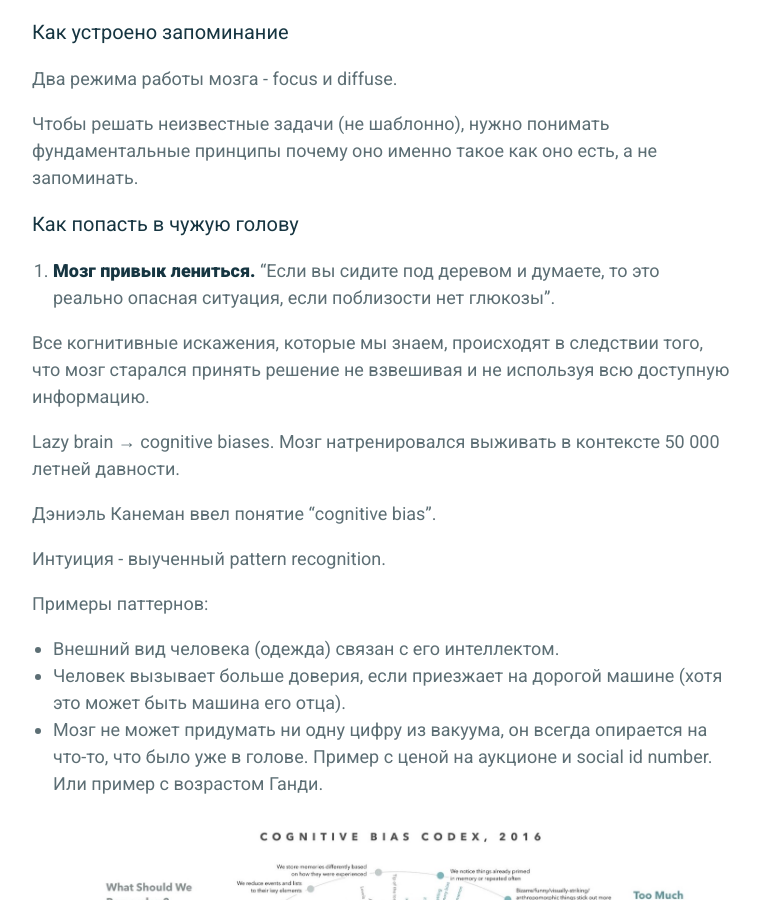
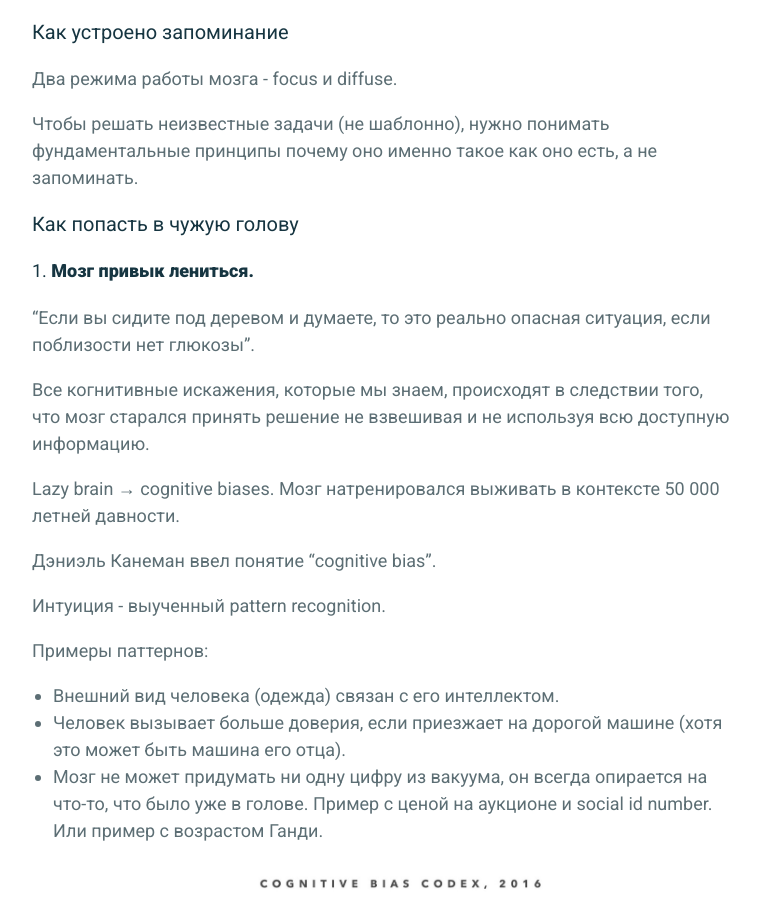
Before and after one commit to kgusman/kgusman.github.io, a Jekyll site: the page built from _posts/2019-04-08-behavioural-engineering.md, in a window 1280 px wide and 900 px high, scrolled down 1838 px. Shown: the whole window, without its empty margins (258-1018 px from the left). Built offline with Jekyll 4.4.1, drawn with Linux system fonts in a browser that asks for light colours.

Commit message:
Update notes

```diff
--- a/_posts/2019-04-08-behavioural-engineering.md
+++ b/_posts/2019-04-08-behavioural-engineering.md
@@ -63,7 +63,7 @@
 
 ### Как попасть в чужую голову
 
-1. **Мозг привык лениться.**
+#### 1. **Мозг привык лениться.**
   "Если вы сидите под деревом и думаете, то это реально опасная ситуация, если поблизости нет глюкозы".
 
   Все когнитивные искажения, которые мы знаем, происходят в следствии того, что мозг старался принять решение не взвешивая и не используя всю доступную информацию.
@@ -90,7 +90,7 @@
 
   Мы натренированы бояться пауков. Но совсем не натренированы на боязни пончиков. От боязни пауков умирают больше людей, чем от самих пауков. Никто не боится пончиков, но от них умирают миллионы людей в год.
 
-2. **У человека нет единого центра принятия решений.**
+#### 2. **У человека нет единого центра принятия решений.**
 
   <p align="center">
     <img src="https://github.com/kgusman/kgusman.github.io/blob/master/assets/behengineering/Untitled-a1ba219b-8e98-45fd-bec5-9c631d726a74.png?raw=true">
@@ -102,7 +102,7 @@
 
   Каждый придумывает себе контракты (почему и как не идти на поводу у своего поведения) сам.
 
-3. **Мозг пластичен (Neurons that fire together wired together)**
+#### 3. **Мозг пластичен (Neurons that fire together wired together)**
 
   Мозг всегда принимает решения в контексте.
 
@@ -115,7 +115,7 @@
   - если человек принимает решения в среде, которая плохо пахнет, то его решения будут более резкие, критические и т.д.
   - Если человек берет горячую чашку в руки и общается с другим человек, то с ним будут общаться более дружественно, более склонны соглашаться, так как горячая чашка возвращает нас в контекст теплых, дружеских, семейных посиделок дома.
 
-4.  **Our emotions are programmed with chemicals by evolution.**
+#### 4.  **Our emotions are programmed with chemicals by evolution.**
 
   Эмоции часто являются причиной принимаем ли мы какое-то решение или не принимаем.
 
@@ -127,7 +127,7 @@
 
   *Дешёвый дофамин* - на то, чтобы его получить требуется минимальное количество энергии.
 
-5. **Most of the time you are in zombie mode.**
+#### 5. **Most of the time you are in zombie mode.**
 
   [BJ Fogg framework](https://www.behaviormodel.org/)
 
```
